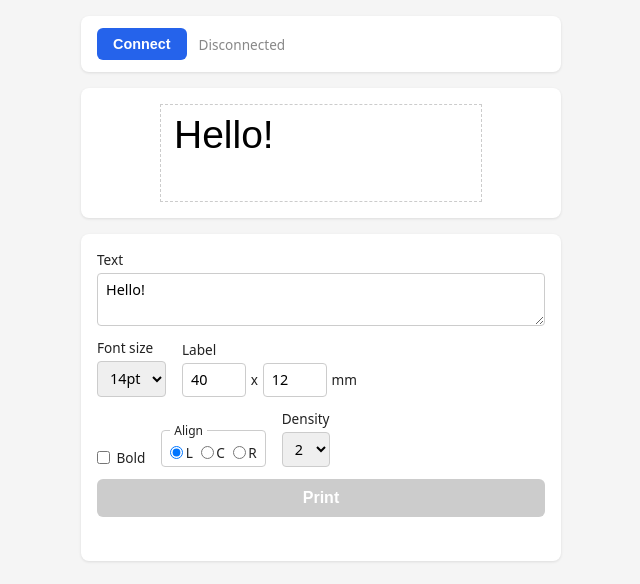
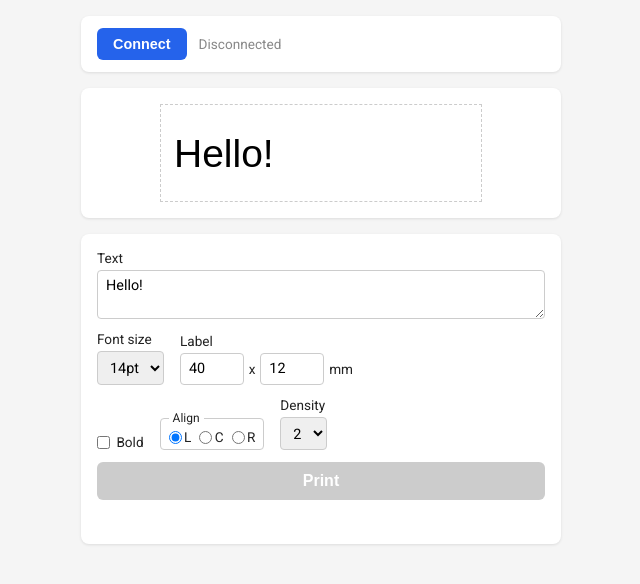
Before and after one commit to clemencov/niimbot, a website built with Vite: page index.html in a window 1280 px wide. Shown: the whole page, without its empty margins (319-959 px from the left). Built offline with nearby package versions, Linux system fonts and the light colour scheme; what @mmote/niimbluelib would draw is missing.

Commit message:
Center text

```diff
--- a/index.html
+++ b/index.html
@@ -4,6 +4,9 @@
     <meta charset="UTF-8" />
     <meta name="viewport" content="width=device-width, initial-scale=1.0" />
     <title>Niimbot D110 Label Printer</title>
+    <link rel="preconnect" href="https://fonts.googleapis.com" />
+    <link rel="preconnect" href="https://fonts.gstatic.com" crossorigin />
+    <link rel="stylesheet" href="https://fonts.googleapis.com/css2?family=Roboto:wght@400;700&display=swap" />
     <link rel="stylesheet" href="/src/style.css" />
   </head>
   <body>
--- a/src/canvas.ts
+++ b/src/canvas.ts
@@ -48,9 +48,9 @@ export function renderLabel(
   // Text styling
   const weight = config.bold ? "bold" : "normal";
   const fontSizePx = ptToPx(config.fontSize);
-  ctx.font = `${weight} ${fontSizePx}px sans-serif`;
+  ctx.font = `${weight} ${fontSizePx}px Roboto, sans-serif`;
   ctx.fillStyle = "#000";
-  ctx.textBaseline = "top";
+  ctx.textBaseline = "alphabetic";
 
   const align = config.align;
   ctx.textAlign = align;
@@ -63,13 +63,18 @@ export function renderLabel(
   else if (align === "right") x = w - padding;
   else x = w / 2;
 
+  // Measure actual glyph dimensions for precise visual centering
+  const capHeight = ctx.measureText("H").actualBoundingBoxAscent;
+  const descent = ctx.measureText("g").actualBoundingBoxDescent;
+  const lineHeight = (capHeight + descent) * 1.3;
+
   // Word-wrap and render lines
   const lines = wrapText(ctx, config.text, maxWidth);
-  const lineHeight = fontSizePx * 1.2;
-  let y = padding;
+  const totalTextHeight = (lines.length - 1) * lineHeight + capHeight;
+  let y = Math.max(padding, (h - totalTextHeight) / 2) + capHeight;
 
   for (const line of lines) {
-    if (y + lineHeight > h) break;
+    if (y + descent > h) break;
     ctx.fillText(line, x, y, maxWidth);
     y += lineHeight;
   }
--- a/src/style.css
+++ b/src/style.css
@@ -6,7 +6,7 @@
 }
 
 body {
-  font-family: system-ui, -apple-system, sans-serif;
+  font-family: Roboto, system-ui, -apple-system, sans-serif;
   background: #f5f5f5;
   color: #222;
   padding: 1rem;
```
